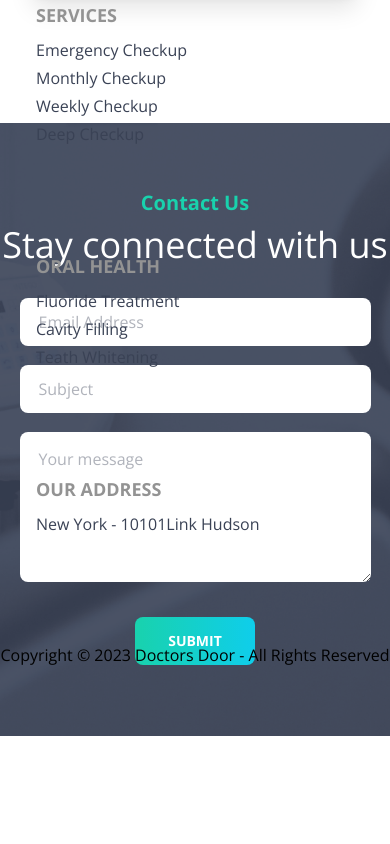
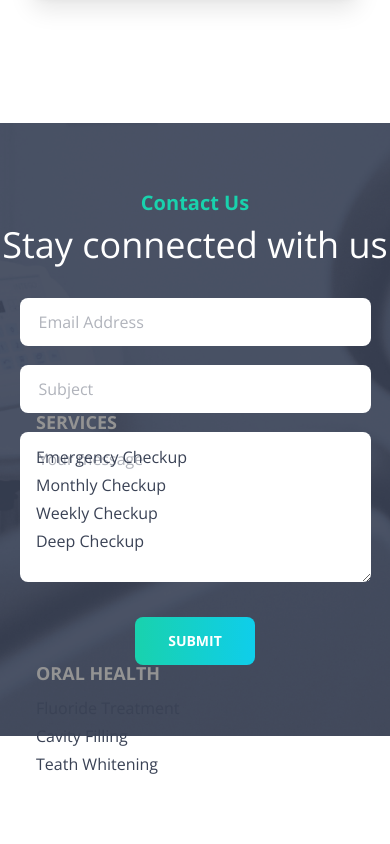
Before and after one commit to md-atiqurrahman/doctors-door-client, a React (Create React App) app: page / in a window 390 px wide. Shown: the part 5960-6804 px from the top of the page. Before the commit the page ends 6696 px from the top, so only its background shows below. Built offline with nearby package versions, Linux system fonts and the light colour scheme.

Commit message:
set the footer at the bottom of  all web pages

```diff
--- a/src/Layout/Main.js
+++ b/src/Layout/Main.js
@@ -1,11 +1,11 @@
-import React from 'react';
-import Navbar from '../Pages/Shared/Navbar/Navbar';
-import Footer from '../Pages/Shared/Footer/Footer';
-import { Outlet } from 'react-router-dom';
+import React from "react";
+import Navbar from "../Pages/Shared/Navbar/Navbar";
+import Footer from "../Pages/Shared/Footer/Footer";
+import { Outlet } from "react-router-dom";
 
 const Main = () => {
   return (
-        <div>
+    <div className="relative pb-[407px] min-h-screen">
       <Navbar></Navbar>
       <Outlet></Outlet>
       <Footer></Footer>
--- a/src/Pages/About/About.js
+++ b/src/Pages/About/About.js
@@ -2,7 +2,7 @@ import React from 'react';
 
 const About = () => {
     return (
-        <div>
+        <div className='text-center'>
             <h1>This is About page</h1>
         </div>
     );
--- a/src/Pages/Appointment/Appointment.js
+++ b/src/Pages/Appointment/Appointment.js
@@ -2,7 +2,7 @@ import React from 'react';
 
 const Appointment = () => {
     return (
-        <div>
+        <div className='text-center'>
             <h1>This is Appointment page</h1>
         </div>
     );
--- a/src/Pages/ContactUs/ContactUs.js
+++ b/src/Pages/ContactUs/ContactUs.js
@@ -2,7 +2,7 @@ import React from 'react';
 
 const ContactUs = () => {
     return (
-        <div>
+        <div className='text-center'>
             <h1>This is Contact Us page</h1>
         </div>
     );
--- a/src/Pages/Home/Contact/Contact.js
+++ b/src/Pages/Home/Contact/Contact.js
@@ -2,10 +2,10 @@ import React from "react";
 import PrimaryButton from "../../../Components/PrimaryButton/PrimaryButton";
 
 const Contact = () => {
-  const btnClass = "w-[120px] mb-[71px]";
+  const btnClass = "w-[120px]";
   return (
-    <section className="flex flex-col items-center bg-appointmentBg bg-cover bg-center bg-no-repeat mt-[129px] lg:mt-[149px]">
-      <div className="text-center mt-[65px] mb-[26px]">
+    <section className="flex flex-col items-center bg-appointmentBg bg-cover bg-center bg-no-repeat mt-[129px] lg:mt-[149px] pt-[65px] pb-[71px]">
+      <div className="text-center  mb-[26px]">
         <h6 className="text-secondary text-[20px] font-bold">Contact Us</h6>
         <h4 className="text-white text-[36px] font-normal">
           Stay connected with us
--- a/src/Pages/Login/Login/Login.js
+++ b/src/Pages/Login/Login/Login.js
@@ -2,7 +2,7 @@ import React from 'react';
 
 const Login = () => {
     return (
-        <div>
+        <div className='text-center'>
             <h2>This is login page.</h2>
         </div>
     );
--- a/src/Pages/Reviews/Reviews.js
+++ b/src/Pages/Reviews/Reviews.js
@@ -2,7 +2,7 @@ import React from 'react';
 
 const Reviews = () => {
     return (
-        <div>
+        <div className='text-center'>
             <h1>This is Reviews page</h1>
         </div>
     );
--- a/src/Pages/Shared/Footer/Footer.js
+++ b/src/Pages/Shared/Footer/Footer.js
@@ -5,8 +5,7 @@ const Footer = () => {
   const today = new Date();
   const year = today.getFullYear();
   return (
-    <footer className="relative">
-      <div className="pt-[54px] lg:pt-[74px] pb-[69px] lg:pb-[45px]  bg-base-200 bg-transparent lg:bg-footerBg bg-cover bg-center bg-no-repeat absolute bottom-0 w-full">
+    <footer className="pt-[54px] lg:pt-[74px] pb-[69px] lg:pb-[45px]  bg-base-200 bg-transparent lg:bg-footerBg bg-cover bg-center bg-no-repeat absolute bottom-0 w-full">
       <div className="grid grid-cols-1 md:grid-cols-2 lg:grid-cols-3 justify-items-start lg:justify-items-center ml-[36px] lg:ml-0">
         <div className="flex flex-col mb-[103px] lg:mb-0">
           <span className="text-[18px] font-bold text-[#939393] uppercase mb-[9px]">
@@ -53,7 +52,6 @@ const Footer = () => {
           Copyright © {year} Doctors Door - All Rights Reserved
         </p>
       </div>
-      </div>
     </footer>
   );
 };
```
Lines whose indentation alone changed are shown as unchanged.
